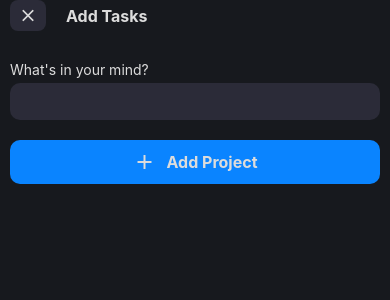
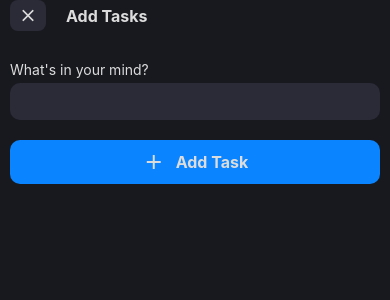
Before and after one commit to przbadu/TodoApp, a React Native app: screen /AddTask in a window 390 px wide. Shown: the top 300 px of the page. Built offline with nearby package versions, Linux system fonts and the light colour scheme; what @nozbe/watermelondb would draw is missing.

Commit message:
minor label change

```diff
--- a/src/presentation/screens/Tasks/AddTaskScreen.tsx
+++ b/src/presentation/screens/Tasks/AddTaskScreen.tsx
@@ -18,7 +18,7 @@ const AddTaskScreen = () => {
           onChangeText={text => setForm({...form, name: text})}
         />
         <AppButton
-          label="Add Project"
+          label="Add Task"
           icon="plus"
           containerStyles={{marginTop: 20}}
         />
```
